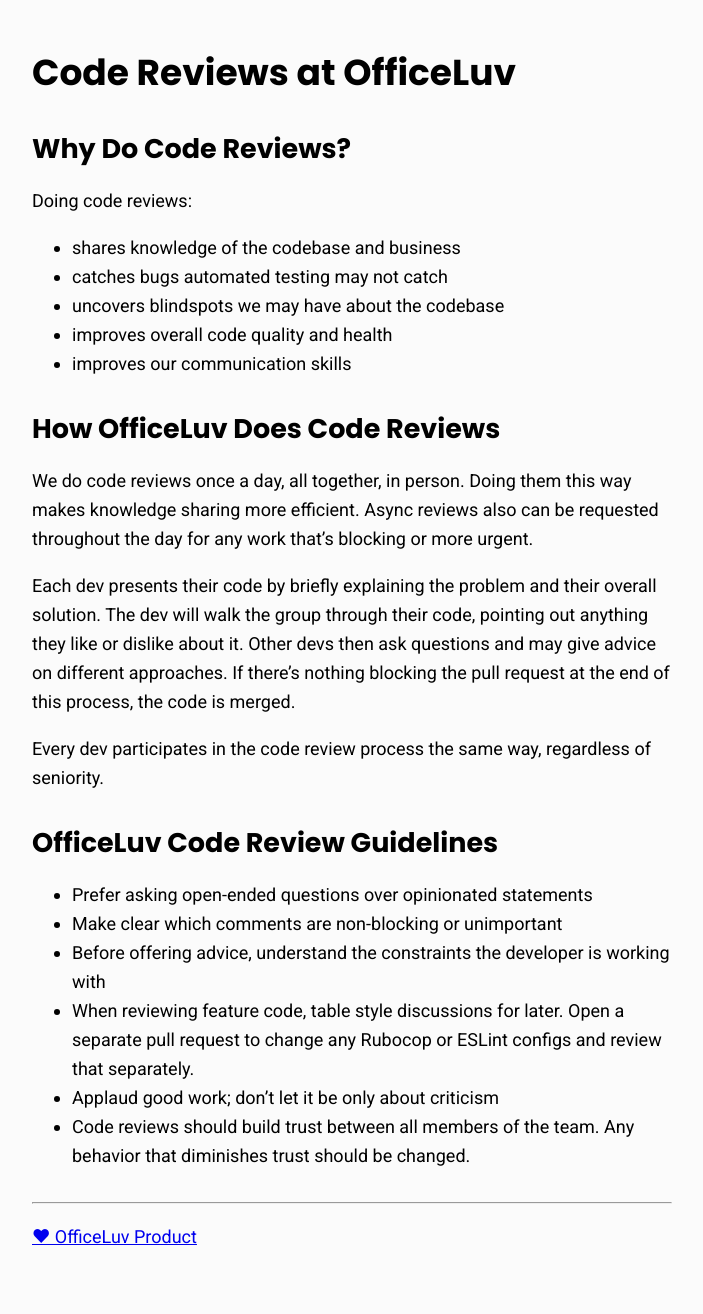
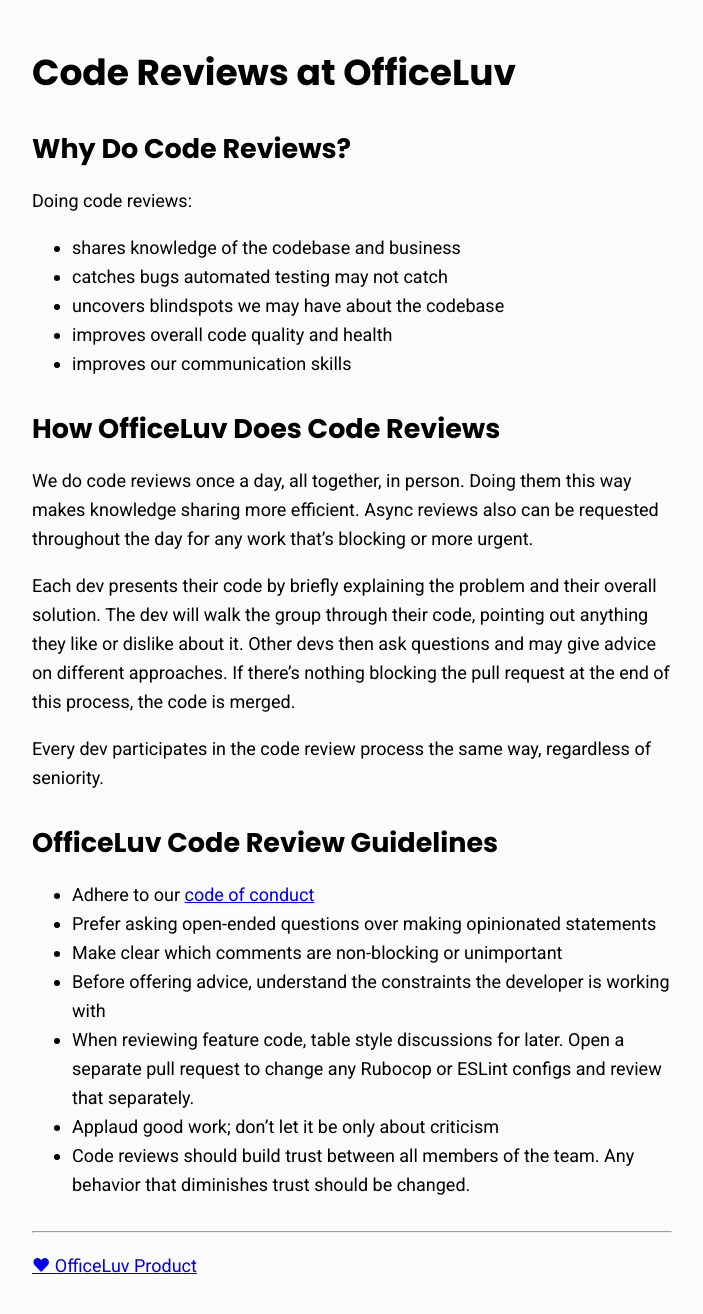
Before and after one commit to officeluv/officeluv.github.io, a Jekyll site: the page built from code-reviews.md, in a window 1280 px wide. Shown: the whole page, without its empty margins (288-991 px from the left). Built offline with Jekyll 4.4.1, drawn with Linux system fonts in a browser that asks for light colours; before the commit the page ends 1285 px from its top, so only the background shows below that.

Commit message:
Update code-reviews.md
Co-authored-by: Josh Beckman <josh@joshbeckman.org>

```diff
--- a/code-reviews.md
+++ b/code-reviews.md
@@ -23,7 +23,8 @@
 Every dev participates in the code review process the same way, regardless of seniority.
 
 ## OfficeLuv Code Review Guidelines
-- Prefer asking open-ended questions over opinionated statements
+- Adhere to our [code of conduct](/code-of-conduct)
+- Prefer asking open-ended questions over making opinionated statements
 - Make clear which comments are non-blocking or unimportant
 - Before offering advice, understand the constraints the developer is working with
 - When reviewing feature code, table style discussions for later. Open a separate pull request to change any Rubocop or ESLint configs and review that separately.
```
